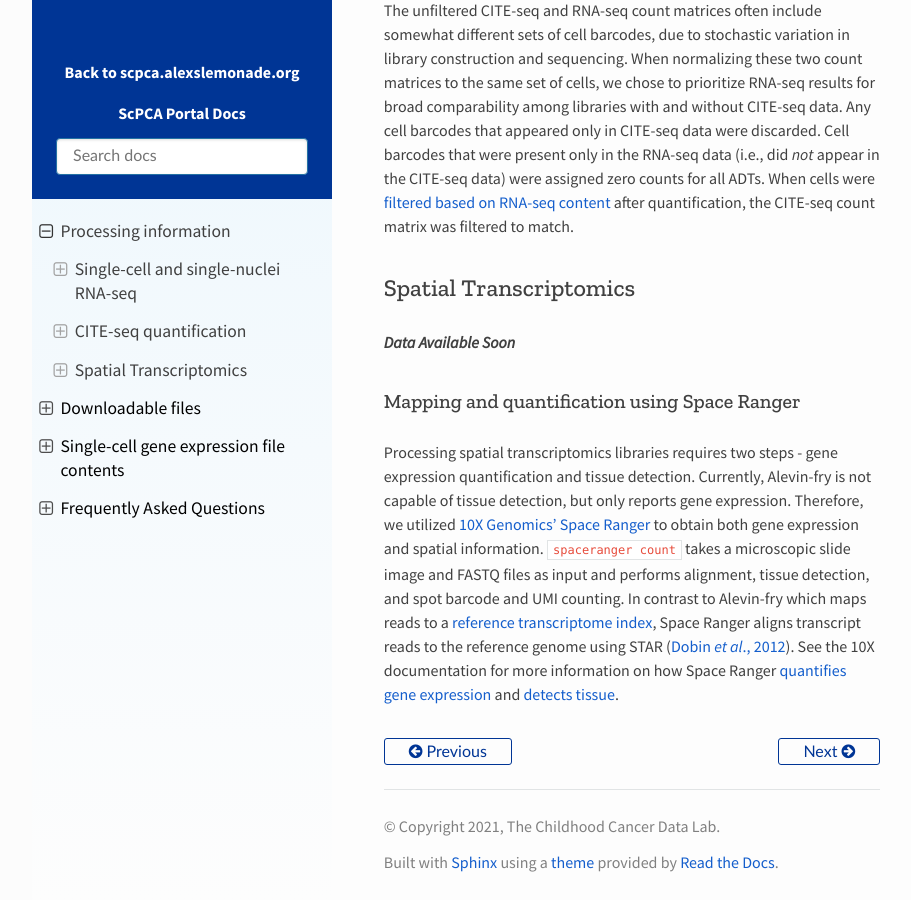
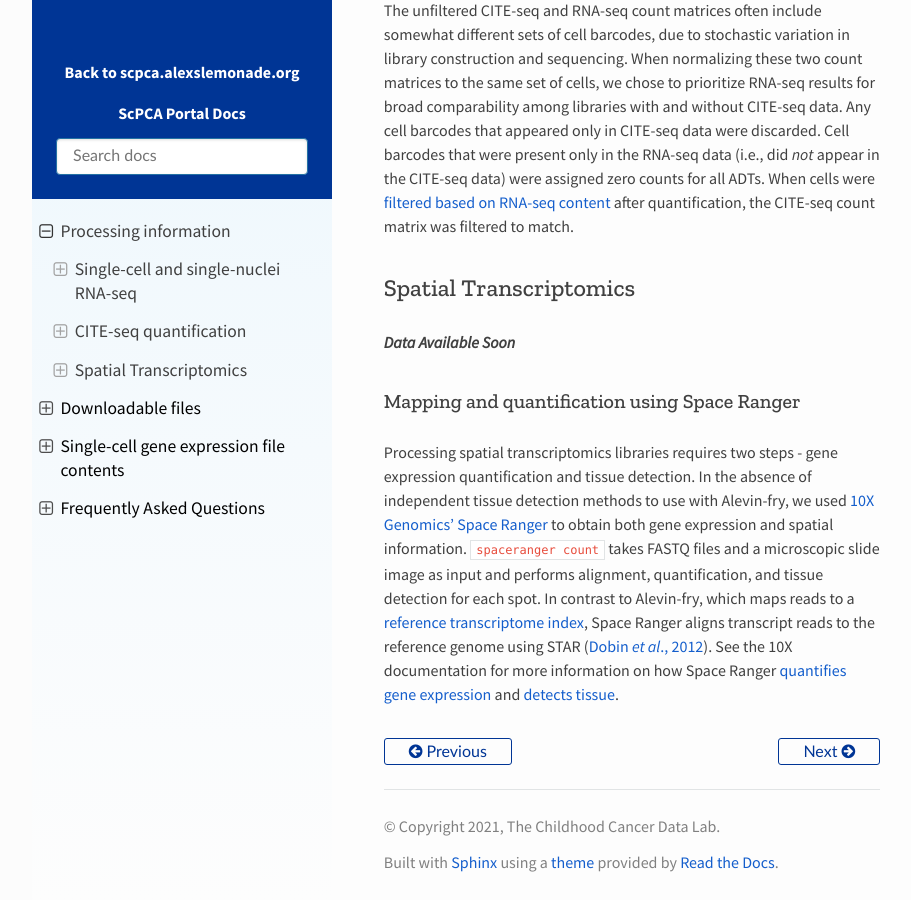
Before and after one commit to DongzeHE/scpca-docs, a Sphinx documentation site: the page built from docs/processing_information.md, in a window 1280 px wide and 900 px high, scrolled down 2506 px. Shown: the whole window, without its empty margins (158-1069 px from the left). Built offline with Sphinx 7.4.7 and the Read the Docs theme 2.0.0, drawn with Linux system fonts in a browser that asks for light colours.

Commit message:
Apply suggestions from code review
Co-authored-by: Joshua Shapiro <josh.shapiro@ccdatalab.org>

```diff
--- a/docs/processing_information.md
+++ b/docs/processing_information.md
@@ -73,8 +73,7 @@ When cells were [filtered based on RNA-seq content](#filtering-cells) after quan
 ### Mapping and quantification using Space Ranger
 
 Processing spatial transcriptomics libraries requires two steps - gene expression quantification and tissue detection.
-Currently, Alevin-fry is not capable of tissue detection, but only reports gene expression.
-Therefore, we utilized [10X Genomics' Space Ranger](https://support.10xgenomics.com/spatial-gene-expression/software/pipelines/latest/what-is-space-ranger) to obtain both gene expression and spatial information.
-[`spaceranger count`](https://support.10xgenomics.com/spatial-gene-expression/software/pipelines/latest/using/count) takes a microscopic slide image and FASTQ files as input and performs alignment, tissue detection, and spot barcode and UMI counting.
-In contrast to Alevin-fry which maps reads to a [reference transcriptome index](#reference-transcriptome-index), Space Ranger aligns transcript reads to the reference genome using STAR ([Dobin _et al_., 2012](https://doi.org/10.1093/bioinformatics/bts635)).
+In the absence of independent tissue detection methods to use with Alevin-fry, we used [10X Genomics' Space Ranger](https://support.10xgenomics.com/spatial-gene-expression/software/pipelines/latest/what-is-space-ranger) to obtain both gene expression and spatial information.
+[`spaceranger count`](https://support.10xgenomics.com/spatial-gene-expression/software/pipelines/latest/using/count) takes FASTQ files and a microscopic slide image as input and performs alignment, quantification, and tissue detection for each spot.
+In contrast to Alevin-fry, which maps reads to a [reference transcriptome index](#reference-transcriptome-index), Space Ranger aligns transcript reads to the reference genome using STAR ([Dobin _et al_., 2012](https://doi.org/10.1093/bioinformatics/bts635)).
 See the 10X documentation for more information on how Space Ranger [quantifies gene expression](https://support.10xgenomics.com/spatial-gene-expression/software/pipelines/latest/algorithms/overview) and [detects tissue](https://support.10xgenomics.com/spatial-gene-expression/software/pipelines/latest/algorithms/imaging).
```
